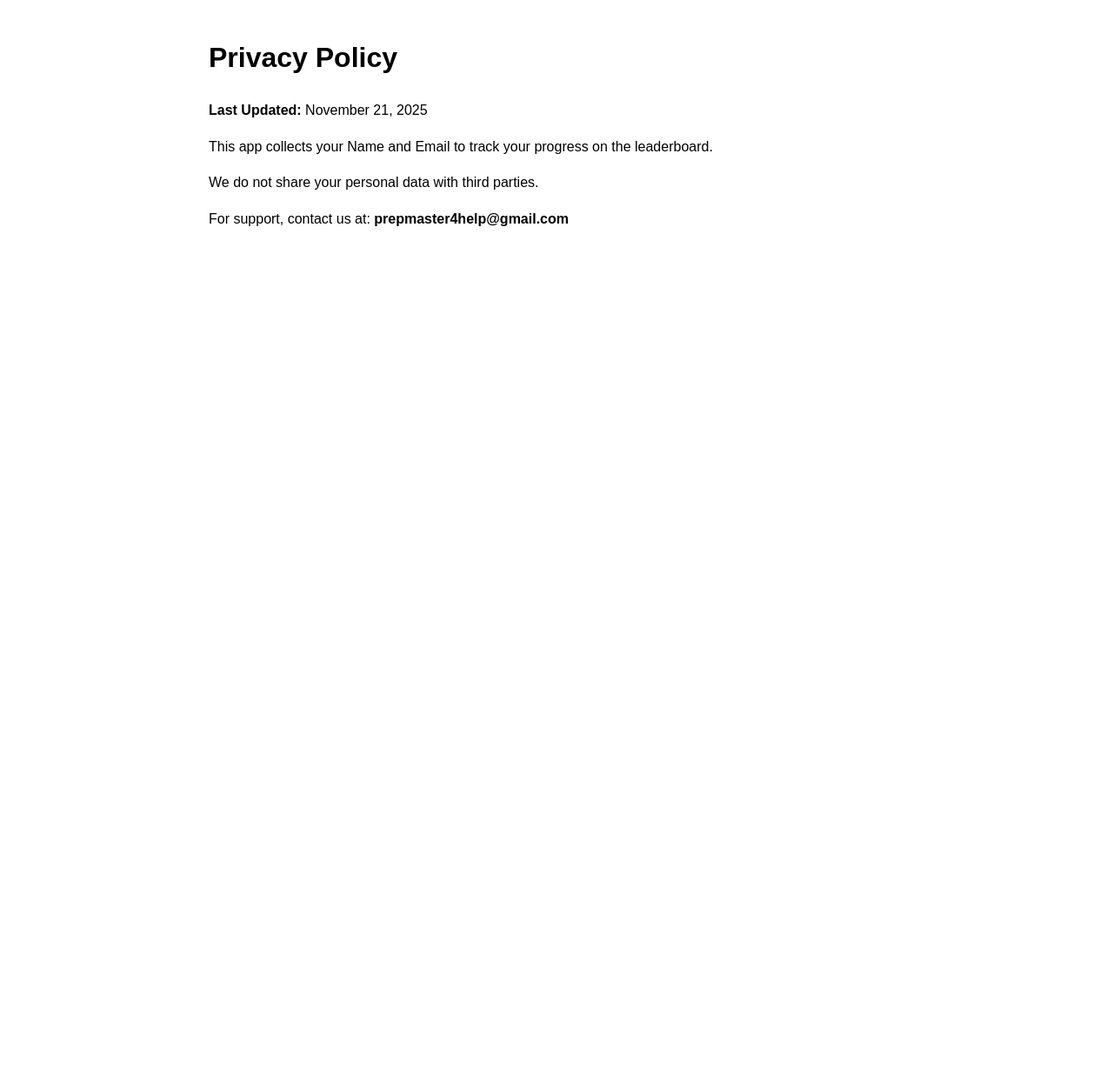
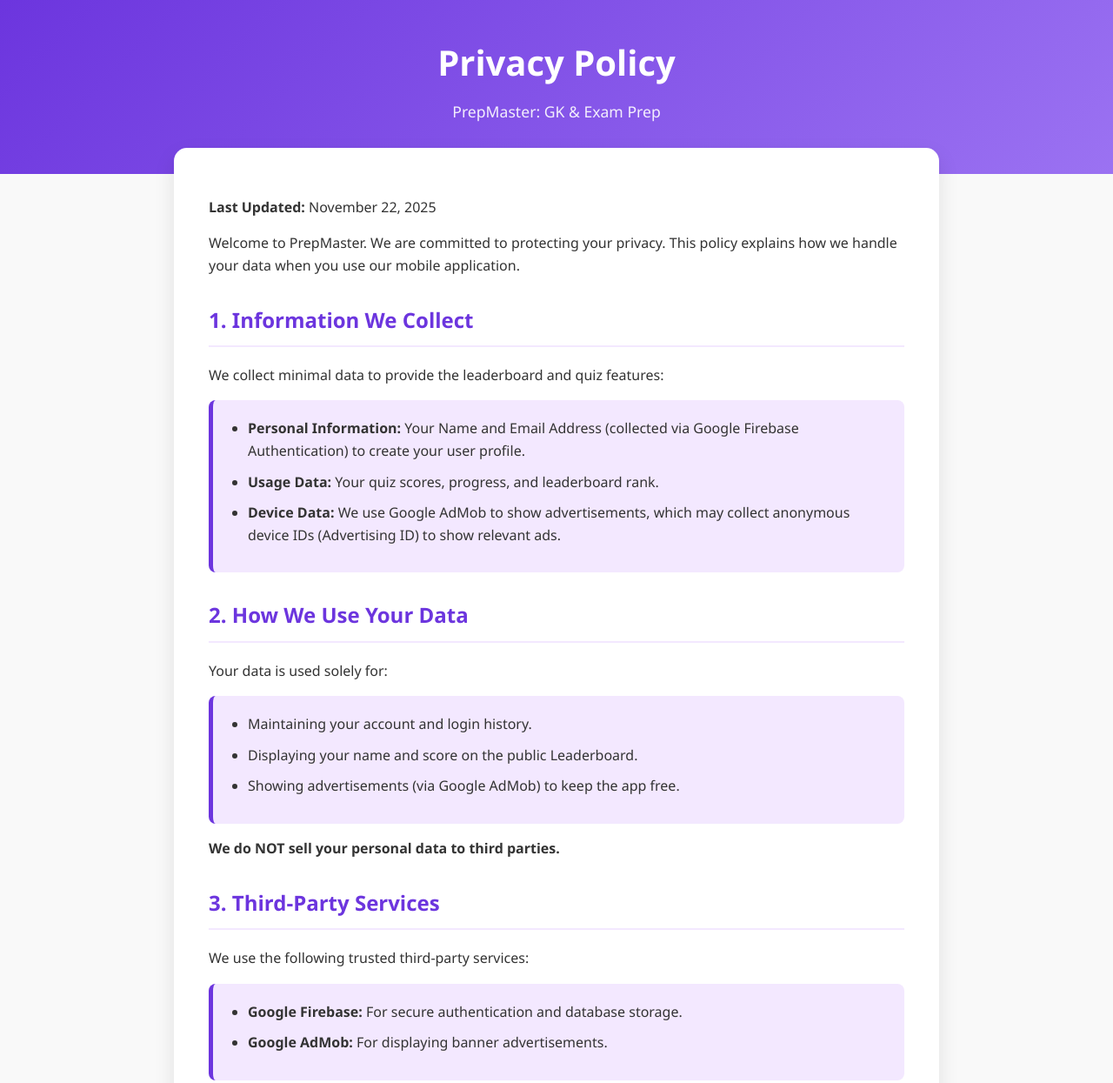
Before and after one commit to nkakoria143-rgb/nkakoria143-rgb.github.io, a plain HTML site: page privacy.html in a window 1280 px wide. Shown: the top 1245 px of the page at 87% size. Before the commit the page ends 800 px from the top, so only its background shows below. Drawn offline with Linux system fonts and the light colour scheme.

Commit message:
privacy.html

```diff
--- a/privacy.html
+++ b/privacy.html
@@ -1,14 +1,119 @@
 <!DOCTYPE html>
-<html>
+<html lang="en">
 <head>
+    <meta charset="UTF-8">
+    <meta name="viewport" content="width=device-width, initial-scale=1.0">
     <title>Privacy Policy - PrepMaster</title>
-    <style>body { font-family: sans-serif; padding: 20px; max-width: 800px; margin: 0 auto; line-height: 1.6; }</style>
+    <style>
+        body {
+            font-family: 'Segoe UI', Tahoma, Geneva, Verdana, sans-serif;
+            margin: 0;
+            padding: 0;
+            background-color: #f9f9f9; /* Light Grey Background */
+            color: #333;
+            line-height: 1.6;
+        }
+        .header {
+            background: linear-gradient(135deg, #6C35DE, #9B72F2); /* Your App's Purple Gradient */
+            color: white;
+            padding: 40px 20px;
+            text-align: center;
+        }
+        .header h1 {
+            margin: 0;
+            font-size: 2.5em;
+            font-weight: 700;
+        }
+        .header p {
+            margin-top: 10px;
+            font-size: 1.1em;
+            opacity: 0.9;
+        }
+        .container {
+            max-width: 800px;
+            margin: -30px auto 40px; /* Pulls it up into the header slightly */
+            background: white;
+            padding: 40px;
+            border-radius: 15px;
+            box-shadow: 0 10px 25px rgba(0,0,0,0.1);
+        }
+        h2 {
+            color: #6C35DE; /* Purple Headers */
+            border-bottom: 2px solid #F3E8FF;
+            padding-bottom: 10px;
+            margin-top: 30px;
+        }
+        ul {
+            background-color: #F3E8FF; /* Light Purple Box for lists */
+            padding: 20px 40px;
+            border-radius: 8px;
+            border-left: 5px solid #6C35DE;
+        }
+        li {
+            margin-bottom: 10px;
+        }
+        .footer {
+            text-align: center;
+            padding: 20px;
+            color: #777;
+            font-size: 0.9em;
+        }
+        a { color: #6C35DE; text-decoration: none; font-weight: bold; }
+
+        /* Mobile Optimization */
+        @media (max-width: 600px) {
+            .container { margin: 0; border-radius: 0; padding: 20px; }
+            .header { padding: 30px 15px; }
+            .header h1 { font-size: 1.8em; }
+        }
+    </style>
 </head>
 <body>
-    <h1>Privacy Policy</h1>
-    <p><strong>Last Updated:</strong> November 21, 2025</p>
-    <p>This app collects your Name and Email to track your progress on the leaderboard.</p>
-    <p>We do not share your personal data with third parties.</p>
-    <p>For support, contact us at: <strong>prepmaster4help@gmail.com</strong></p>
+
+    <div class="header">
+        <h1>Privacy Policy</h1>
+        <p>PrepMaster: GK & Exam Prep</p>
+    </div>
+
+    <div class="container">
+        <p><strong>Last Updated:</strong> November 22, 2025</p>
+        <p>Welcome to PrepMaster. We are committed to protecting your privacy. This policy explains how we handle your data when you use our mobile application.</p>
+
+        <h2>1. Information We Collect</h2>
+        <p>We collect minimal data to provide the leaderboard and quiz features:</p>
+        <ul>
+            <li><strong>Personal Information:</strong> Your Name and Email Address (collected via Google Firebase Authentication) to create your user profile.</li>
+            <li><strong>Usage Data:</strong> Your quiz scores, progress, and leaderboard rank.</li>
+            <li><strong>Device Data:</strong> We use Google AdMob to show advertisements, which may collect anonymous device IDs (Advertising ID) to show relevant ads.</li>
+        </ul>
+
+        <h2>2. How We Use Your Data</h2>
+        <p>Your data is used solely for:</p>
+        <ul>
+            <li>Maintaining your account and login history.</li>
+            <li>Displaying your name and score on the public Leaderboard.</li>
+            <li>Showing advertisements (via Google AdMob) to keep the app free.</li>
+        </ul>
+        <p><strong>We do NOT sell your personal data to third parties.</strong></p>
+
+        <h2>3. Third-Party Services</h2>
+        <p>We use the following trusted third-party services:</p>
+        <ul>
+            <li><strong>Google Firebase:</strong> For secure authentication and database storage.</li>
+            <li><strong>Google AdMob:</strong> For displaying banner advertisements.</li>
+        </ul>
+
+        <h2>4. Data Deletion</h2>
+        <p>If you wish to delete your account and all associated data, please contact us at the email below. We will remove your information within 7 days.</p>
+
+        <h2>5. Contact Us</h2>
+        <p>If you have questions about this policy, please contact us at:</p>
+        <p>📧 <strong><a href="mailto:prepmaster.official@gmail.com">prepmaster.official@gmail.com</a></strong></p>
+    </div>
+
+    <div class="footer">
+        &copy; 2025 PrepMaster. All rights reserved.
+    </div>
+
 </body>
 </html>
```
